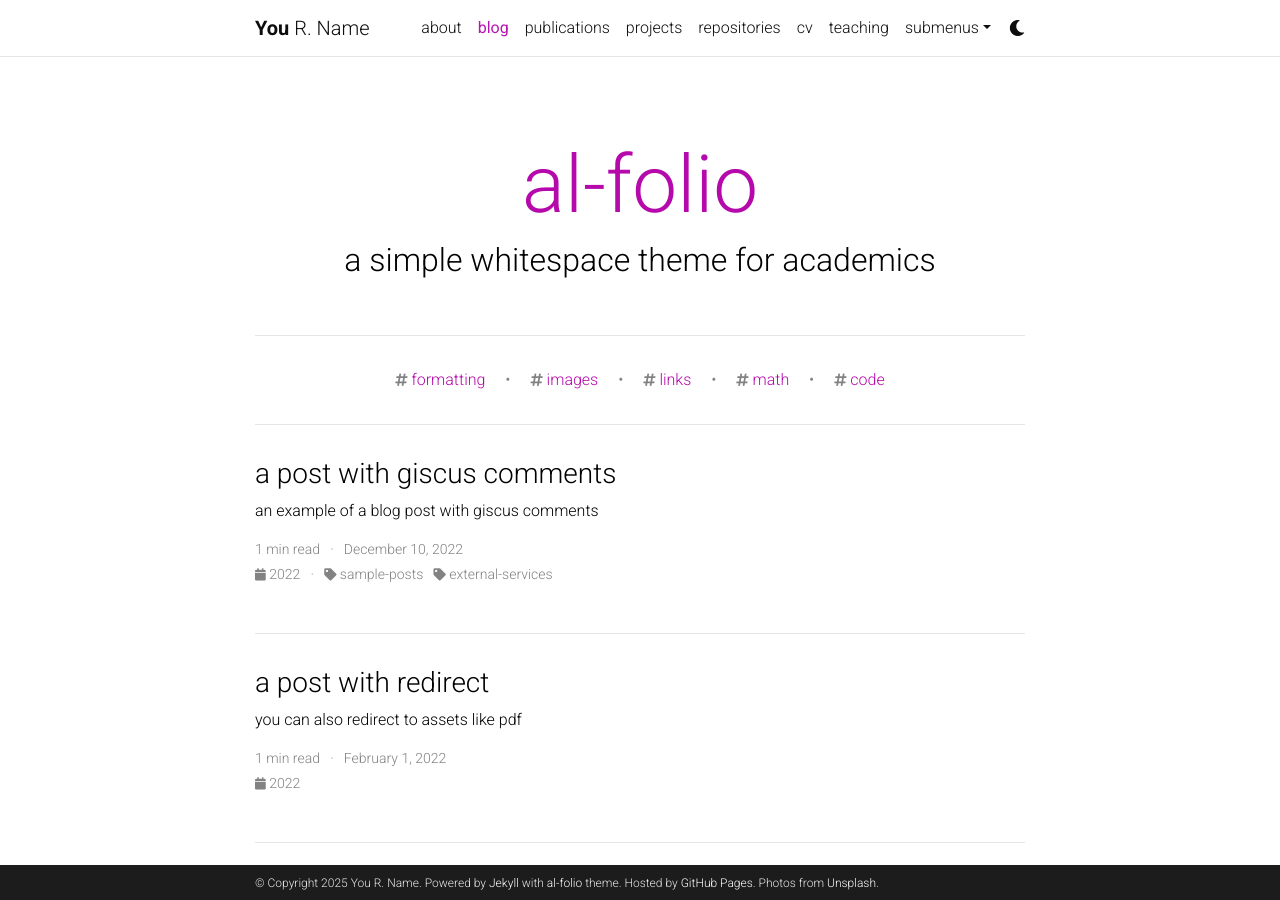
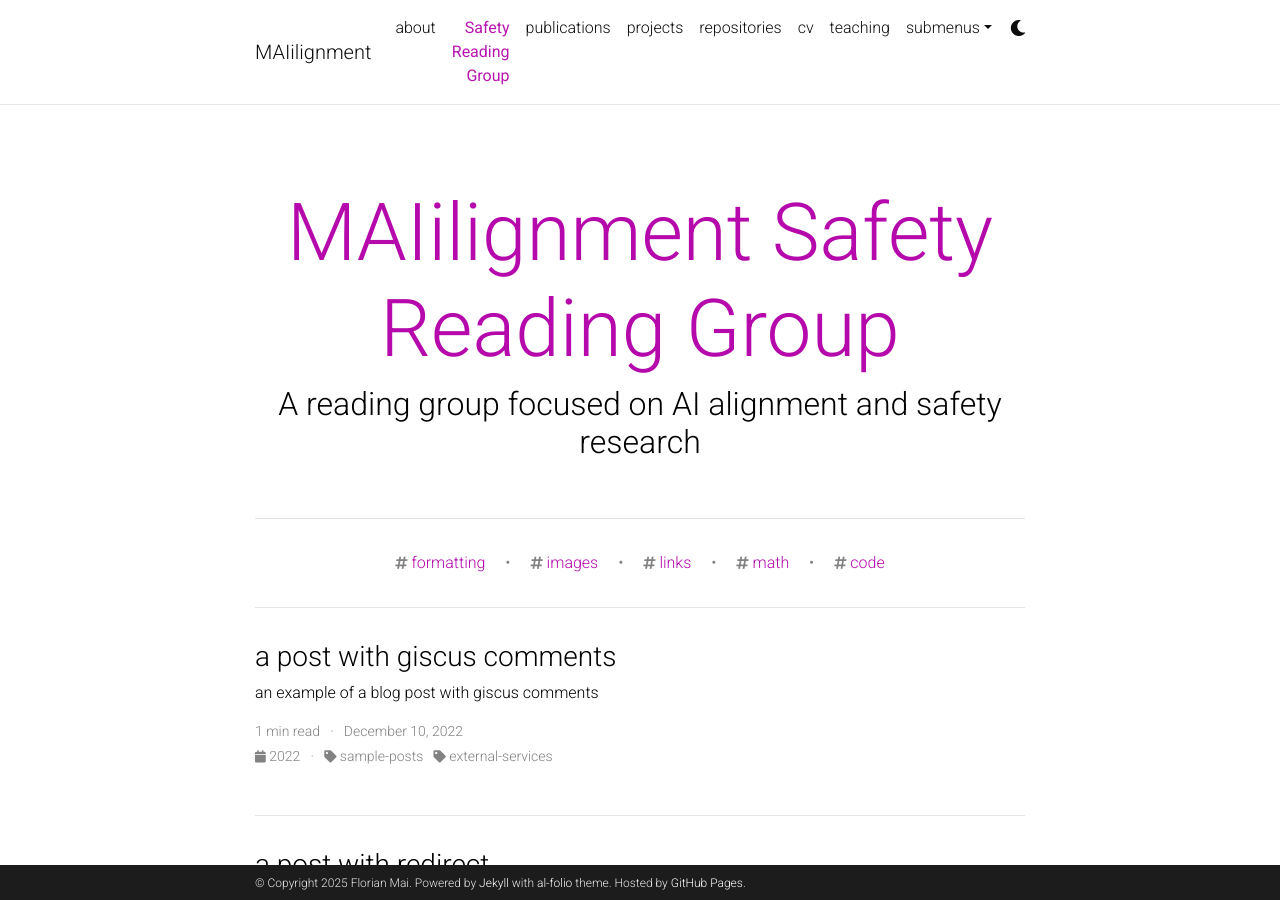
Before and after one commit to mAI-alignment/mAI-alignment.github.io, a Jekyll site: the page built from blog/index.html, in a window 1280 px wide and 900 px high. Built offline with Jekyll 4.4.1, drawn with Linux system fonts in a browser that asks for light colours; the list of posts is cut into pages by our own code; comment, search, counter and statistics services are not loaded; a style sheet for code colours, icons or effects is not loaded.

Commit message:
Some initial changes

```diff
--- a/_config.yml
+++ b/_config.yml
@@ -2,18 +2,17 @@
 # Site settings
 # -----------------------------------------------------------------------------
 
-title: blank # the website title (if blank, full name will be used instead)
-first_name: You
-middle_name: R.
-last_name: Name
-email: you@example.com
+title: MAIilignment # Changed from "blank" to your lab name
+first_name: Florian
+middle_name:
+last_name: Mai
+email: fmai@uni-bonn.de
 description: > # the ">" symbol means to ignore newlines until "footer_text:"
-  A simple, whitespace theme for academics. Based on [*folio](https://github.com/bogoli/-folio) design.
+  Junior Research Group at University of Bonn focusing on AI alignment and safety issues.
 footer_text: >
   Powered by <a href="https://jekyllrb.com/" target="_blank">Jekyll</a> with <a href="https://github.com/alshedivat/al-folio">al-folio</a> theme.
   Hosted by <a href="https://pages.github.com/" target="_blank">GitHub Pages</a>.
-  Photos from <a href="https://unsplash.com" target="_blank">Unsplash</a>.
-keywords: jekyll, jekyll-theme, academic-website, portfolio-website  # add your own keywords or leave empty
+keywords: ai alignment, ai safety, machine learning, research, university of bonn
 
 lang: en # the language of your site (for example: en, fr, cn, ru, etc.)
 icon: ⚛️  # the emoji used as the favicon (alternatively, provide image name in /assets/img/)
@@ -71,13 +70,13 @@ og_image: # The site-wide (default for all links) Open Graph preview image
 # Social integration
 # -----------------------------------------------------------------------------
 
-github_username: # your GitHub user name
+github_username: florianmai
 gitlab_username: # your GitLab user name
-twitter_username: # your Twitter handle
+twitter_username: _florianmai
 mastodon_username: # your mastodon instance+username in the format instance.tld/@username
-linkedin_username: # your LinkedIn user name
+linkedin_username: florianmai
 telegram_username: # your Telegram user name
-scholar_userid: # your Google Scholar ID
+scholar_userid: # Add your Google Scholar ID here
 semanticscholar_id: # your Semantic Scholar ID
 whatsapp_number: # your WhatsApp number (full phone number in international format. Omit any zeroes, brackets, or dashes when adding the phone number in international format.)
 orcid_id: # your ORCID ID
@@ -120,9 +119,9 @@ bing_site_verification:  # out your bing-site-verification ID (Bing Webmaster)
 # Blog
 # -----------------------------------------------------------------------------
 
-blog_name: al-folio # blog_name will be displayed in your blog page
-blog_nav_title: blog # your blog must have a title for it to be displayed in the nav bar
-blog_description: a simple whitespace theme for academics
+blog_name: MAIilignment Safety Reading Group
+blog_nav_title: Safety Reading Group # This changes the navigation title
+blog_description: A reading group focused on AI alignment and safety research
 permalink: /blog/:year/:title/
 
 # Pagination
@@ -394,3 +393,7 @@ mdb:
 medium_zoom:
   version: "1.0.8"
   integrity: "sha256-7PhEpEWEW0XXQ0k6kQrPKwuoIomz8R8IYyuU1Qew4P8="
+
+# Remove repositories section
+enable_github_stat: false
+enable_github_tag: false
```
Also changed, not shown: _pages/about.md (+20 -7 lines).
